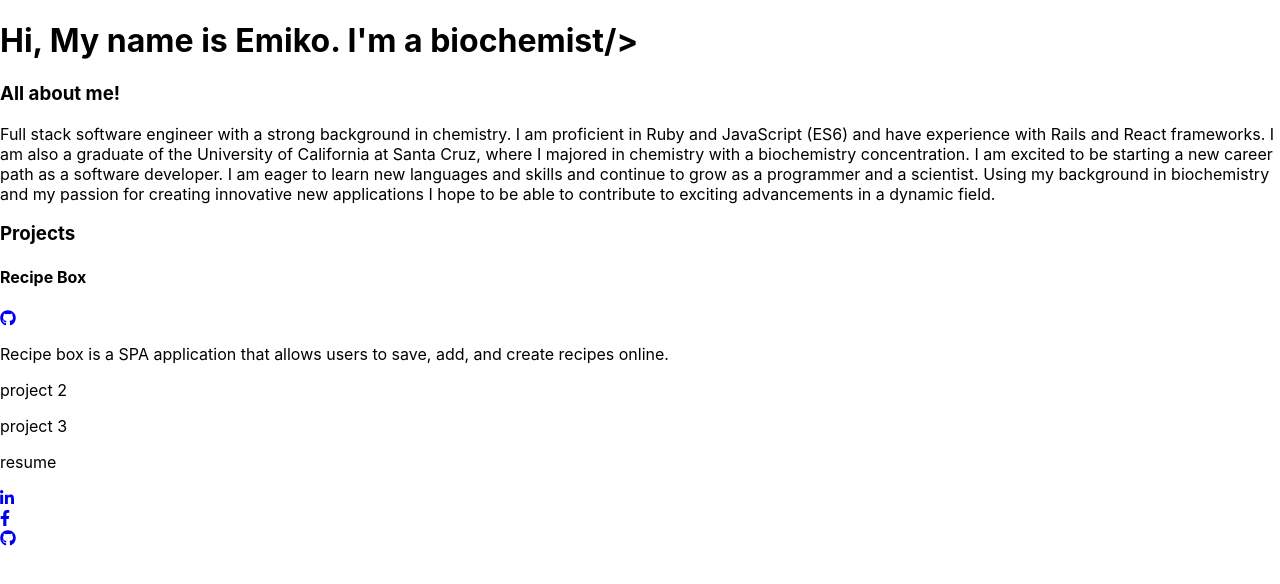
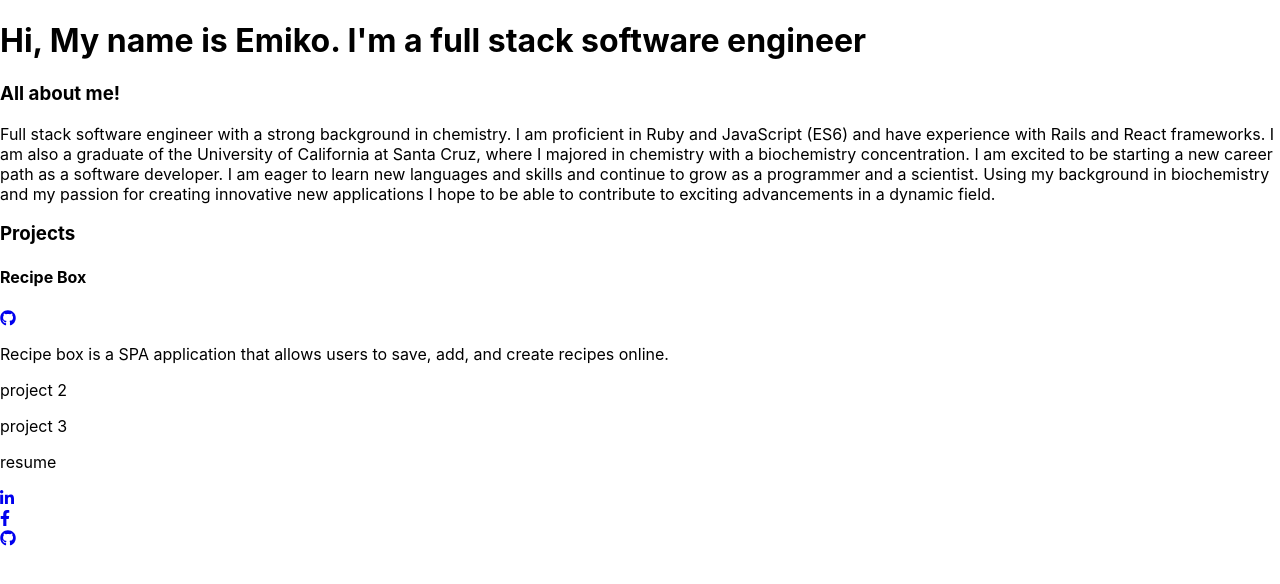
Before and after one commit to ejpijoan/myPortfolio, a React (Create React App) app: page / in a window 1280 px wide. Shown: the top 584 px of the page. Built offline with nearby package versions, Linux system fonts and the light colour scheme.

Commit message:
fixes bugs with text loop in Intro component

```diff
--- a/src/components/Intro.js
+++ b/src/components/Intro.js
@@ -22,7 +22,7 @@ class Intro extends Component {
 
         currentRole = () => {
               this.setState(prevState => ({
-                      index: ((prevState.index + 1)%(prevState.roles.length - 1)),
+                      index: ((prevState.index + 1)%prevState.roles.length),
                       currentRole: prevState.roles[prevState.index]
               }))
         }
@@ -30,7 +30,7 @@ class Intro extends Component {
         render(){
            return (
                 <h1>
-                Hi, My name is Emiko. I'm a {this.state.currentRole}/>
+                Hi, My name is Emiko. I'm a {this.state.currentRole}
                 </h1>
            )
         }
```
